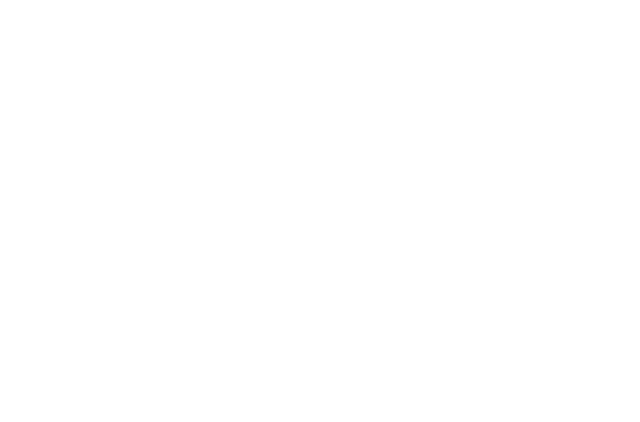
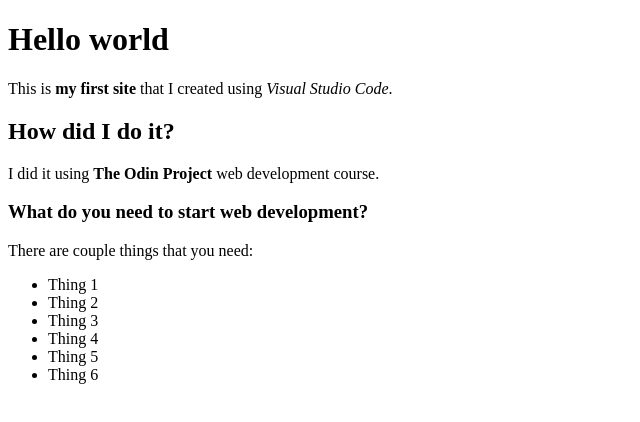
Before and after one commit to copee808/git_test, a plain HTML site: page html-boilerplate/index.html in a window 1280 px wide. Shown: the whole page, without its empty margins (0-640 px from the left). Drawn offline with Linux system fonts and the light colour scheme.

Commit message:
pravim sajt

```diff
--- a/html-boilerplate/index.html
+++ b/html-boilerplate/index.html
@@ -1,8 +1,26 @@
 <!DOCTYPE html>
-
 <html lang="en">
     <head>
         <meta charset="UTF-8">
         <title>My first webpage</title>
     </head>
+    <body>
+        <h1>Hello world</h1>
+        <!-- this is comment -->
+        <p>This is <strong>my first site</strong> that I created using <em>Visual Studio Code</em>.</p>
+        <h2>How did I do it?</h2>
+        <!-- and this is another comment -->
+        <p>I did it using <strong>The Odin Project</strong> web development course.</p>
+        <h3>What do you need to start web development?</h3>
+        <p>There are couple things that you need:</p>
+        <ul>
+            <li>Thing 1</li>
+            <li>Thing 2</li>
+            <li>Thing 3</li>
+            <li>Thing 4</li>
+            <li>Thing 5</li>
+            <li>Thing 6</li>
+        </ul>
+
+    </body>
 </html>
```
